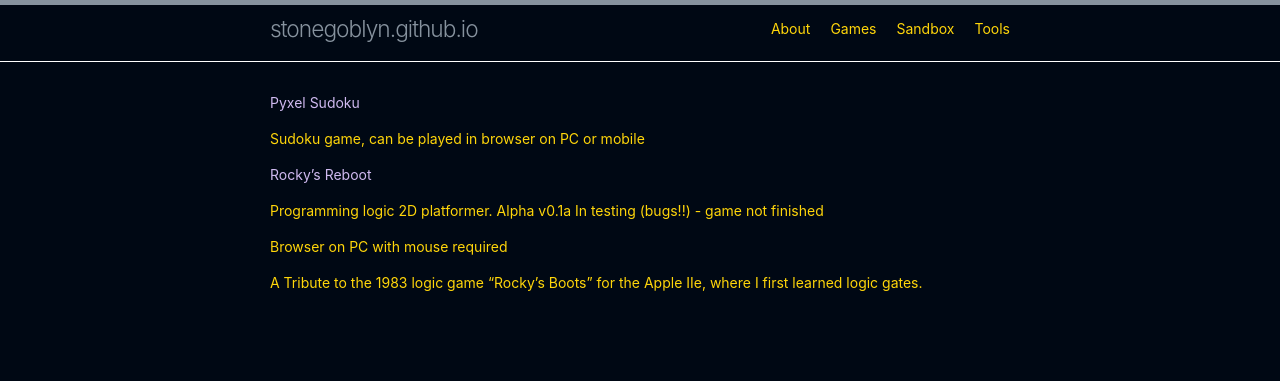
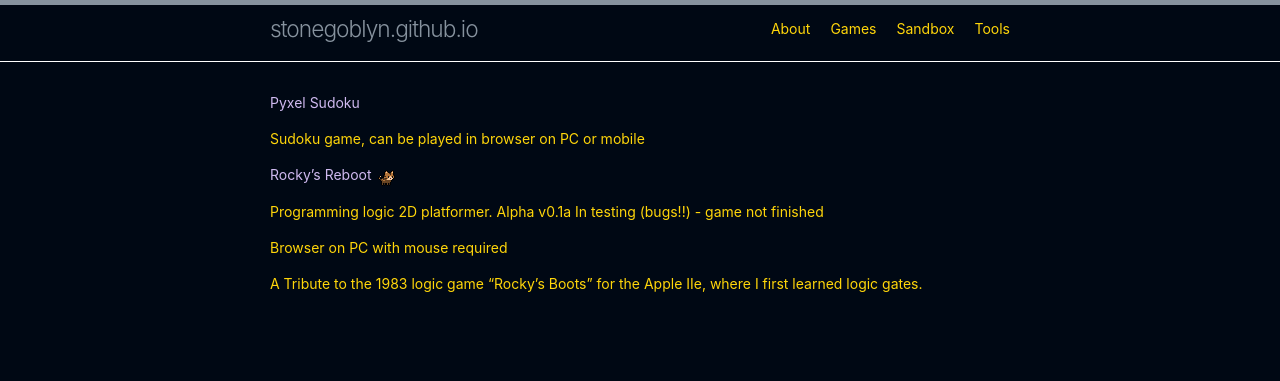
Before and after one commit to StoneGoblyn/stonegoblyn.github.io, a Jekyll site: the page built from index.markdown, in a window 1280 px wide. Shown: the top 381 px of the page. Built offline with Jekyll 4.4.1, drawn with Linux system fonts in a browser that asks for light colours.

Commit message:
attempting adding gif

```diff
--- a/index.markdown
+++ b/index.markdown
@@ -9,7 +9,7 @@ layout: home
 
 Sudoku game, can be played in browser on PC or mobile
 
-[Rocky's Reboot](games/rockysreboot.html)
+[Rocky's Reboot](games/rockysreboot.html) ![Rocky](assets/cat_idle.gif)
 
 Programming logic 2D platformer. Alpha v0.1a In testing (bugs!!) - game not finished
 
```
Also changed, not shown: assets/cat_idle.gif (added).
